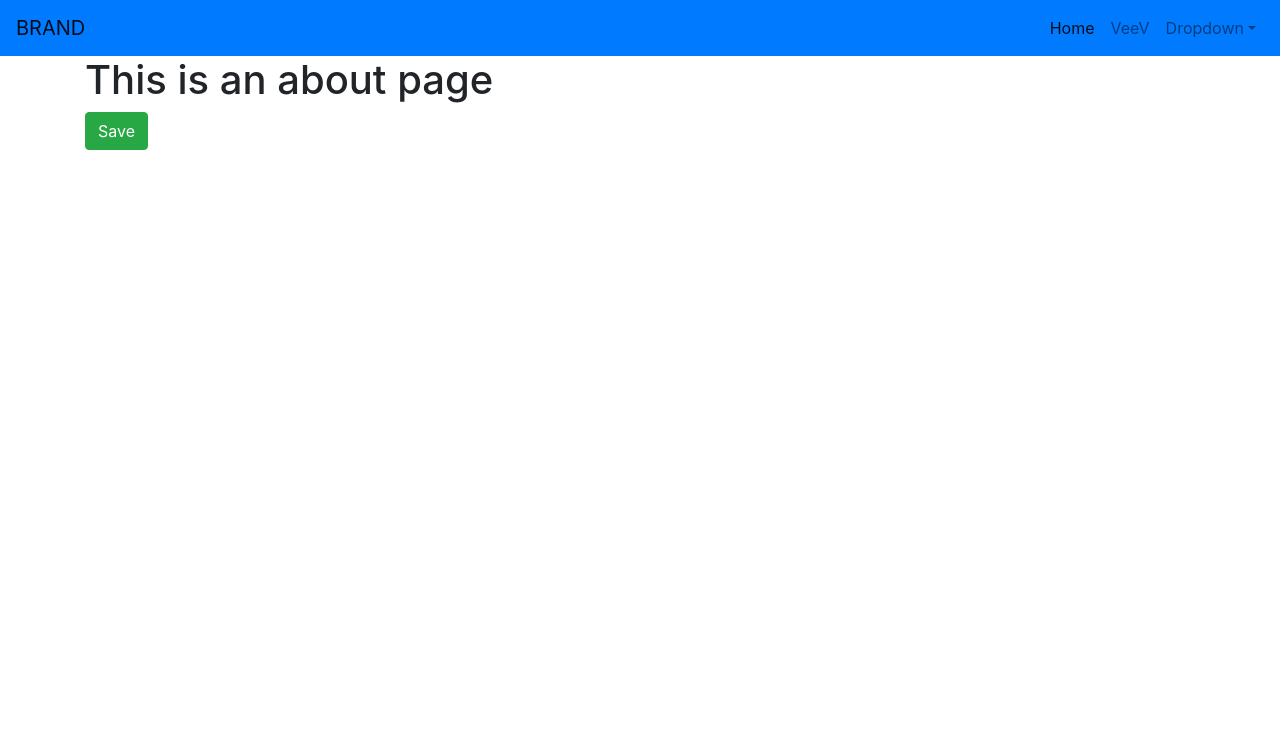
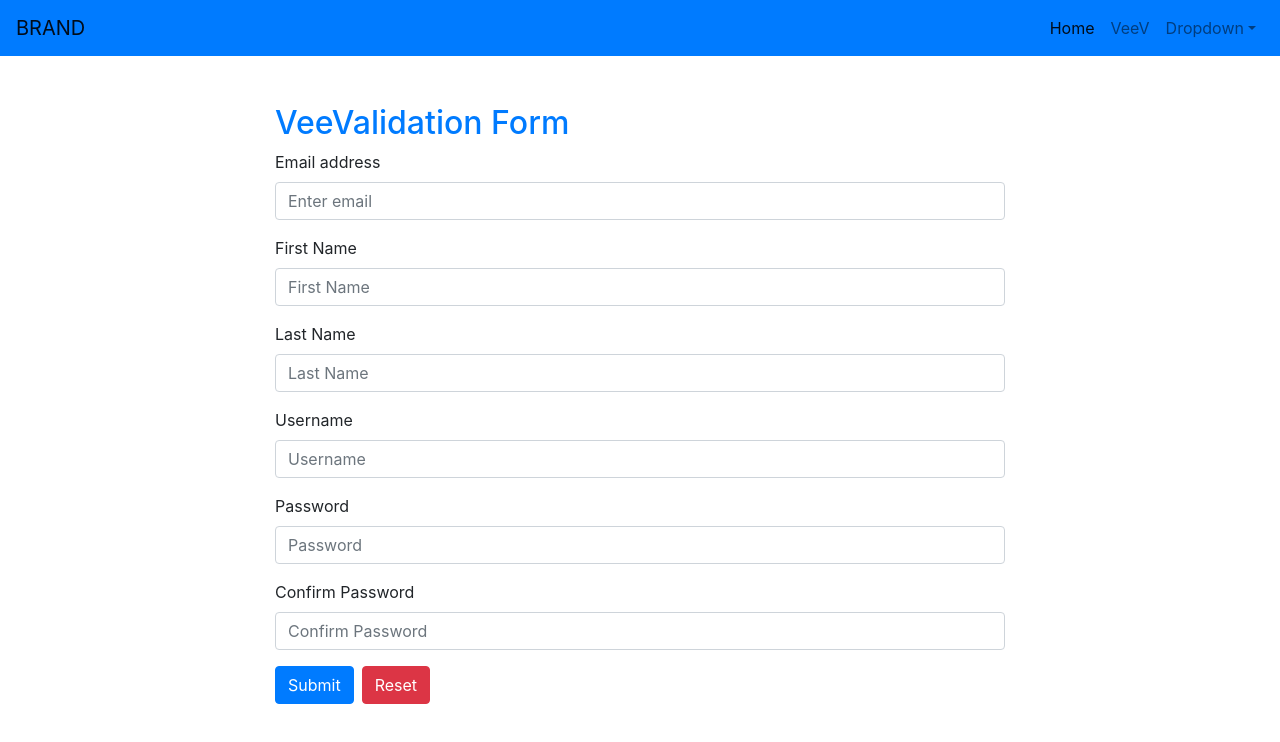
Before and after one commit to gaiyadev/form-validation, a Vue app: page /about in a window 1280 px wide. Shown: the top 742 px of the page. Built offline with nearby package versions, Linux system fonts and the light colour scheme.

Commit message:
Veevalidation done

```diff
--- /dev/null
+++ b/src/components/VeelidateForm.vue
@@ -0,0 +1,218 @@
+<template>
+  <div class="row mt-5">
+    <div class="col-md-2"></div>
+    <div class="col-md-8">
+      <h2 class="text-left text-primary">VeeValidation Form</h2>
+      <div
+        v-if="submitStatus == 'OK'"
+        class="alert alert-success alert-dismissible fade show typo__p"
+        role="alert"
+      >
+        <strong>Success!</strong> form submitted successfully
+        <button
+          type="button"
+          class="close"
+          data-dismiss="alert"
+          aria-label="Close"
+        >
+          <span aria-hidden="true">&times;</span>
+        </button>
+      </div>
+
+      <ValidationObserver ref="form">
+        <form @submit.prevent="onSubmit">
+          <validation-provider rules="required|min:3|email|max:100" v-slot="{errors }">
+            <div class="form-group">
+              <label for="email">Email address</label>
+              <input
+                type="text"
+                class="form-control"
+                id="email"
+                name="email"
+                v-model.trim="email"
+                placeholder="Enter email"
+              />
+              <span class="text-danger">{{ errors[0] }}</span>
+            </div>
+          </validation-provider>
+
+          <ValidationProvider rules="required|min:3|alpha|max:100" v-slot="{ errors }">
+            <div class="form-group">
+              <label for="fname">First Name</label>
+              <input
+                type="text"
+                class="form-control"
+                name="firstname"
+                v-model.trim="firstname"
+                id="fname"
+                placeholder="First Name"
+              />
+              <span class="text-danger">{{ errors[0] }}</span>
+            </div>
+          </ValidationProvider>
+
+          <validation-provider rules="required|min:3|alpha|max:100" v-slot="{ errors }">
+            <div class="form-group">
+              <label for="lname">Last Name</label>
+              <input
+                type="text"
+                class="form-control"
+                v-model.trim="lastname"
+                name="lastname"
+                id="lname"
+                placeholder="Last Name"
+              />
+              <span class="text-danger">{{ errors[0] }}</span>
+            </div>
+          </validation-provider>
+
+          <validation-provider rules="required|min:3|max:100|alpha" v-slot="{ errors }">
+            <div class="form-group">
+              <label for="lname">Username</label>
+              <input
+                type="text"
+                class="form-control"
+                v-model.trim="username"
+                name="username"
+                id="username"
+                placeholder="Username"
+              />
+              <span class="text-danger">{{ errors[0] }}</span>
+            </div>
+          </validation-provider>
+          <validation-provider
+            rules="required|min:3|max:100|alpha_num"
+            v-slot="{ errors }"
+            vid="password"
+          >
+            <div class="form-group">
+              <label for="password">Password</label>
+              <input
+                type="password"
+                name="password"
+                v-model.trim="password"
+                class="form-control"
+                id="password"
+                placeholder="Password"
+              />
+              <span class="text-danger">{{ errors[0] }}</span>
+            </div>
+          </validation-provider>
+
+          <validation-provider
+            rules="required|min:3|max:100|confirmed:password"
+            v-slot="{ errors }"
+          >
+            <div class="form-group">
+              <label for="Cpassword">Confirm Password</label>
+              <input
+                type="password"
+                name="Cpassword"
+                class="form-control"
+                v-model.trim="comfirm_password"
+                id="Cpassword"
+                placeholder="Confirm Password"
+              />
+              <span class="text-danger">{{ errors[0] }}</span>
+            </div>
+          </validation-provider>
+
+          <button
+            type="submit"
+            :disabled="submitStatus === 'PENDING'"
+            id="submit"
+            name="submit"
+            class="btn btn-primary"
+          >Submit</button>
+          <button type="reset" name="reset" id="reset" class="btn btn-danger ml-2">Reset</button>
+        </form>
+      </ValidationObserver>
+    </div>
+    <div class="col-md-2"></div>
+  </div>
+</template>
+
+<script>
+import { ValidationProvider, ValidationObserver } from "vee-validate";
+import { extend } from "vee-validate";
+import {
+  required,
+  email,
+  min,
+  max,
+  alpha,
+  alpha_num,
+  confirmed
+} from "vee-validate/dist/rules";
+
+extend("email", email);
+
+// Override the default message.
+extend("required", {
+  ...required,
+  message: "Email is required"
+});
+extend("min", {
+  ...min,
+  message: "This field must be more than 3"
+});
+
+extend("max", {
+  ...max,
+  message: "This field must be withen the char range"
+});
+extend("alpha", {
+  ...alpha,
+  message: "This field is must be alpha"
+});
+extend("alpha_num", {
+  ...alpha_num,
+  message: "Password must be alphanum"
+});
+extend("confirmed", {
+  ...confirmed,
+  message: "Password confirmation failed"
+});
+
+export default {
+  components: {
+    ValidationProvider,
+    ValidationObserver
+  },
+  data() {
+    return {
+      submitStatus: null,
+      email: "",
+      firstname: "",
+      lastname: "",
+      username: "",
+      password: "",
+      comfirm_password: ""
+    };
+  },
+
+  methods: {
+    onSubmit() {
+      this.$refs.form.validate().then(success => {
+        if (!success) {
+          return;
+        }
+
+        this.submitStatus = "PENDING";
+        setTimeout(() => {
+          this.submitStatus = "OK";
+        }, 500);
+
+        // Resetting Values
+        this.firstname = this.lastname = this.email = this.password = this.comfirm_password = this.username =
+          "";
+
+        // Wait until the models are updated in the UI
+        this.$nextTick(() => {
+          this.$refs.form.reset();
+        });
+      });
+    }
+  }
+};
+</script>
--- a/src/views/About.vue
+++ b/src/views/About.vue
@@ -1,6 +1,14 @@
 <template>
   <div class="about">
-    <h1>This is an about page</h1>
-    <button class="btn btn-success">Save</button>
+    <app-Vee></app-Vee>
   </div>
 </template>
+<script>
+import VeelidateForm from "@/components/VeelidateForm.vue";
+
+export default {
+  components: {
+    appVee: VeelidateForm
+  }
+};
+</script>
```
